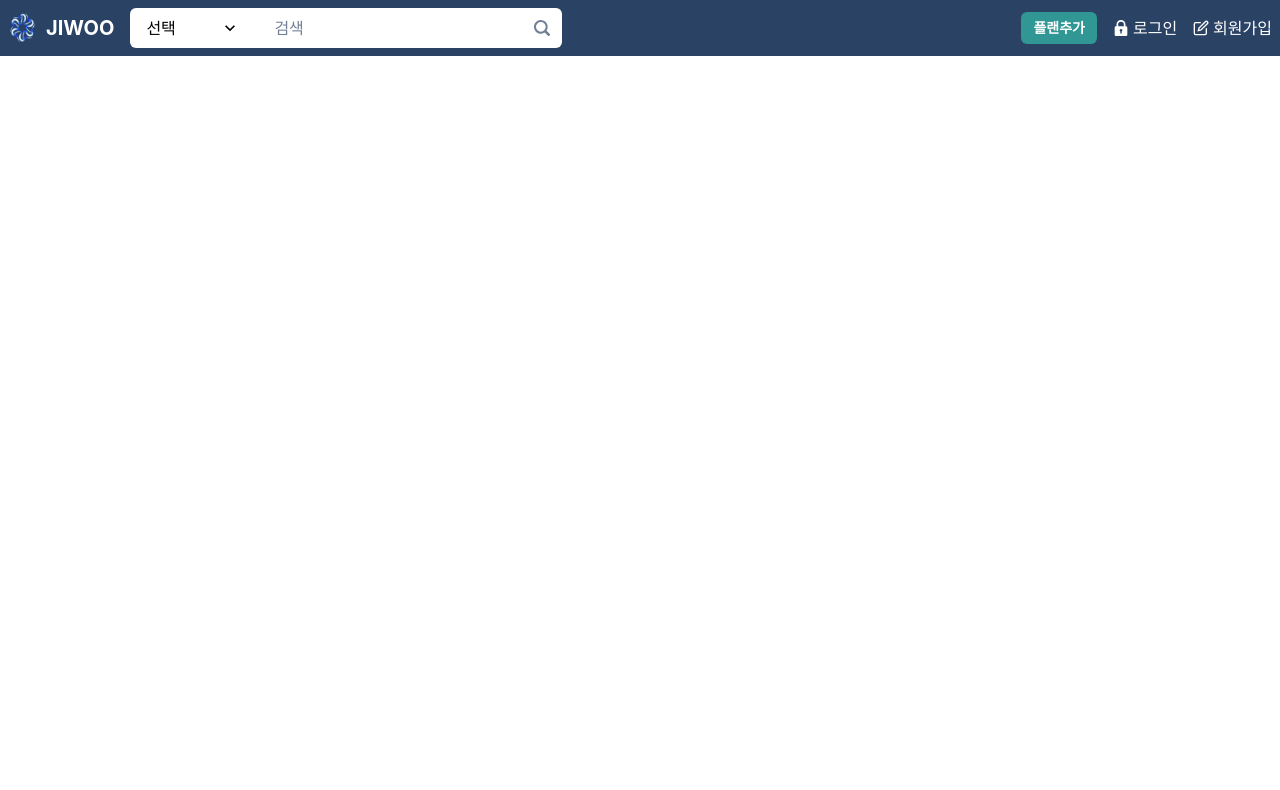
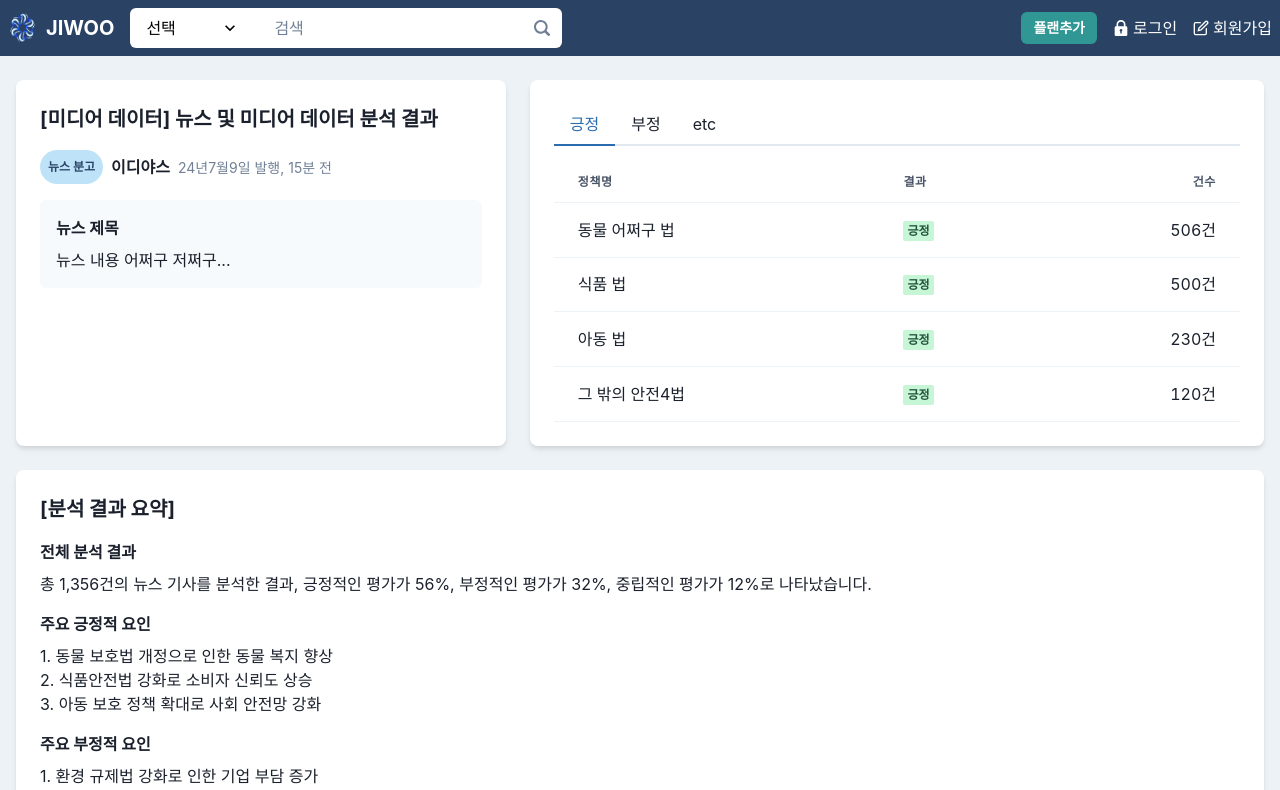
Before and after one commit to AI-Jiwoo/Jiwoo-mini-AI-Secretary, a React (Create React App) app: page /BusinessSupport in a window 1280 px wide. Shown: the top 790 px of the page. Built offline with nearby package versions, Linux system fonts and the light colour scheme.

Commit message:
feat/BusinessSupportPage

```diff
--- a/src/App.js
+++ b/src/App.js
@@ -3,6 +3,7 @@ import { BrowserRouter, Routes, Route } from 'react-router-dom';
 import { ChakraProvider } from '@chakra-ui/react';
 import SimilarServicePage from './pages/SimilarAnalysisPage';
 import Header from '../src/component/Header';
+import BusinessSupportPage from "./pages/BusinessSupportPage";
 
 function App() {
   return (
@@ -11,6 +12,7 @@ function App() {
         <Header />
         <Routes>
           <Route path="SimilarService" element={<SimilarServicePage />} />
+            <Route path="BusinessSupport" element={<BusinessSupportPage/>}/>
         </Routes>
       </BrowserRouter>
     </ChakraProvider>
--- a/src/pages/BusinessSupportPage.js
+++ b/src/pages/BusinessSupportPage.js
@@ -1,10 +1,137 @@
-function BusinessSupportPage() {
+import React from 'react';
+import { Box, Container, Flex, Text, Table, Thead, Tbody, Tr, Th, Td, Tabs, TabList, TabPanels, Tab, TabPanel, VStack, HStack, Badge } from '@chakra-ui/react';
+
+const NewsContent = ({ title, content }) => (
+    <Box
+        bg="gray.50"
+        p={4}
+        borderRadius="md"
+        transition="all 0.2s"
+        _hover={{ bg: "blue.50", boxShadow: "md" }}
+    >
+        <Text fontWeight="bold" mb={2}>{title}</Text>
+        <Text>{content}</Text>
+    </Box>
+);
+
+const ResultTable = ({ data }) => (
+    <Table variant="simple">
+        <Thead>
+            <Tr>
+                <Th>정책명</Th>
+                <Th>결과</Th>
+                <Th isNumeric>건수</Th>
+            </Tr>
+        </Thead>
+        <Tbody>
+            {data.map((item, index) => (
+                <Tr key={index}>
+                    <Td>{item.policy}</Td>
+                    <Td>
+                        <Badge colorScheme={item.result === '긍정' ? 'green' : item.result === '부정' ? 'red' : 'gray'}>
+                            {item.result}
+                        </Badge>
+                    </Td>
+                    <Td isNumeric>{item.count}건</Td>
+                </Tr>
+            ))}
+        </Tbody>
+    </Table>
+);
+
+const BusinessSupportPage = () => {
+    const positiveData = [
+        { policy: "동물 어쩌구 법", result: "긍정", count: 506 },
+        { policy: "식품 법", result: "긍정", count: 500 },
+        { policy: "아동 법", result: "긍정", count: 230 },
+        { policy: "그 밖의 안전4법", result: "긍정", count: 120 },
+    ];
+
+    const negativeData = [
+        { policy: "환경 규제법", result: "부정", count: 300 },
+        { policy: "세금 인상법", result: "부정", count: 250 },
+    ];
+
+    const etcData = [
+        { policy: "기타 정책 1", result: "기타", count: 150 },
+        { policy: "기타 정책 2", result: "기타", count: 100 },
+    ];
 
     return (
+        <Box bg="gray.100" minHeight="100vh">
+            <Container maxW="container.xl" py={6}>
 
-        <>
+                <Flex gap={6}>
+                    {/* 왼쪽: 미디어 데이터 */}
+                    <Box width="40%" bg="white" borderRadius="lg" p={6} boxShadow="md">
+                        <Text fontSize="xl" fontWeight="bold" mb={4}>[미디어 데이터] 뉴스 및 미디어 데이터 분석 결과</Text>
+                        <VStack align="stretch" spacing={4}>
+                            <HStack>
+                                <Badge colorScheme="blue" p={2} borderRadius="full">뉴스 분고</Badge>
+                                <Text fontWeight="bold">이디야스</Text>
+                                <Text fontSize="sm" color="gray.500">24년7월9일 발행, 15분 전</Text>
+                            </HStack>
+                            <NewsContent
+                                title="뉴스 제목"
+                                content="뉴스 내용 어쩌구 저쩌구..."
+                            />
+                        </VStack>
+                    </Box>
 
+                    {/* 오른쪽: 분석 결과 */}
+                    <Box width="60%" bg="white" borderRadius="lg" p={6} boxShadow="md">
+                        <Tabs>
+                            <TabList mb={4}>
+                                <Tab>긍정</Tab>
+                                <Tab>부정</Tab>
+                                <Tab>etc</Tab>
+                            </TabList>
 
-        </>
-    )
-}
+                            <TabPanels>
+                                <TabPanel p={0}>
+                                    <ResultTable data={positiveData} />
+                                </TabPanel>
+                                <TabPanel p={0}>
+                                    <ResultTable data={negativeData} />
+                                </TabPanel>
+                                <TabPanel p={0}>
+                                    <ResultTable data={etcData} />
+                                </TabPanel>
+                            </TabPanels>
+                        </Tabs>
+                    </Box>
+                </Flex>
+
+                {/* 분석 결과 요약 */}
+                <Box bg="white" borderRadius="lg" p={6} mt={6} boxShadow="md">
+                    <Text fontSize="xl" fontWeight="bold" mb={4}>[분석 결과 요약]</Text>
+                    <VStack align="stretch" spacing={4}>
+                        <Box>
+                            <Text fontWeight="bold" mb={2}>전체 분석 결과</Text>
+                            <Text>총 1,356건의 뉴스 기사를 분석한 결과, 긍정적인 평가가 56%, 부정적인 평가가 32%, 중립적인 평가가 12%로 나타났습니다.</Text>
+                        </Box>
+                        <Box>
+                            <Text fontWeight="bold" mb={2}>주요 긍정적 요인</Text>
+                            <Text>1. 동물 보호법 개정으로 인한 동물 복지 향상</Text>
+                            <Text>2. 식품안전법 강화로 소비자 신뢰도 상승</Text>
+                            <Text>3. 아동 보호 정책 확대로 사회 안전망 강화</Text>
+                        </Box>
+                        <Box>
+                            <Text fontWeight="bold" mb={2}>주요 부정적 요인</Text>
+                            <Text>1. 환경 규제법 강화로 인한 기업 부담 증가</Text>
+                            <Text>2. 세금 인상에 대한 시민들의 불만</Text>
+                        </Box>
+                        <Box>
+                            <Text fontWeight="bold" mb={2}>향후 제언</Text>
+                            <Text>1. 긍정적 평가를 받은 정책들의 지속적인 모니터링 및 개선</Text>
+                            <Text>2. 부정적 평가를 받은 정책에 대한 보완책 마련</Text>
+                            <Text>3. 중립적 평가를 받은 정책들에 대한 추가 홍보 및 설명 필요</Text>
+                        </Box>
+                    </VStack>
+                </Box>
+            </Container>
+        </Box>
+    );
+};
+
+export default BusinessSupportPage;
```
